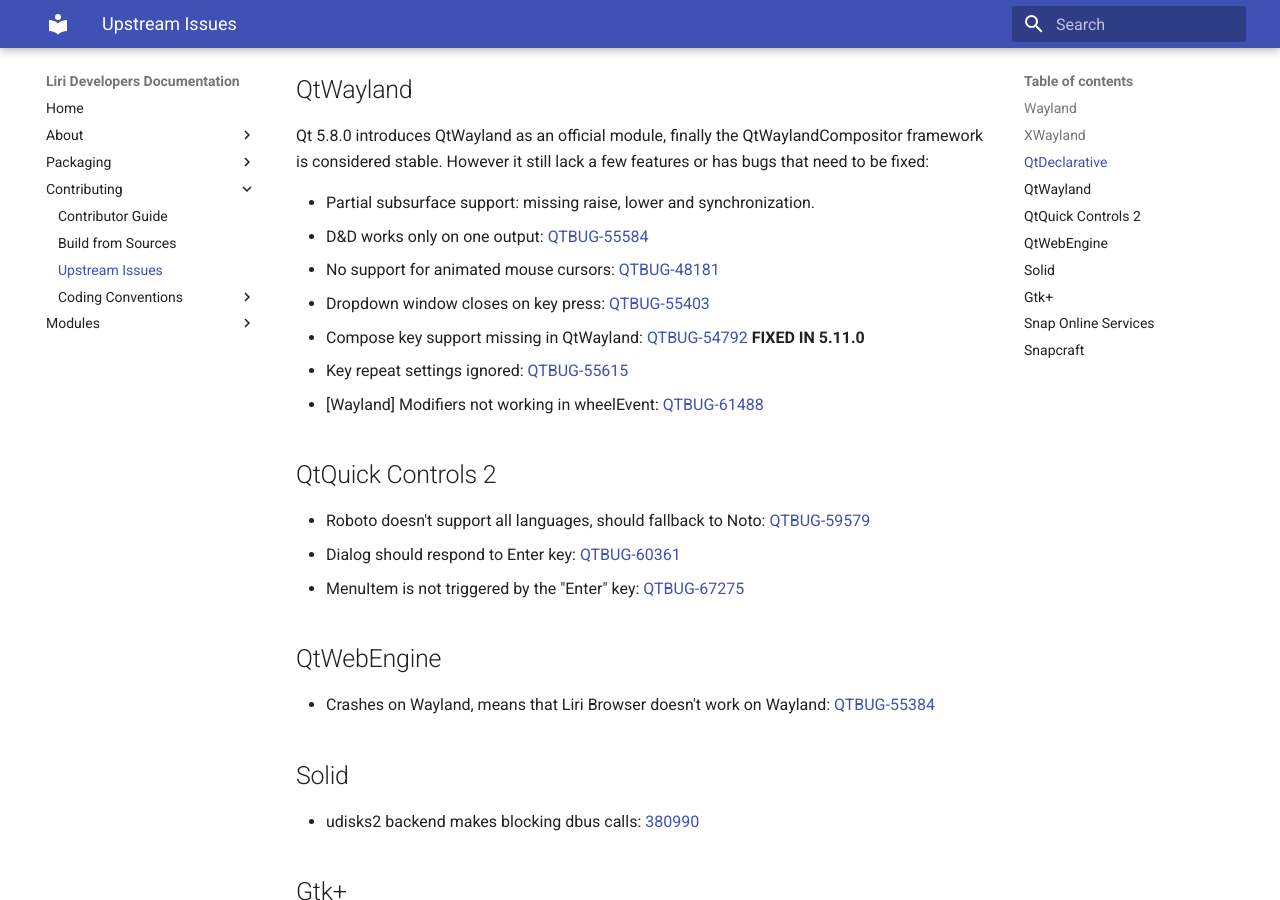
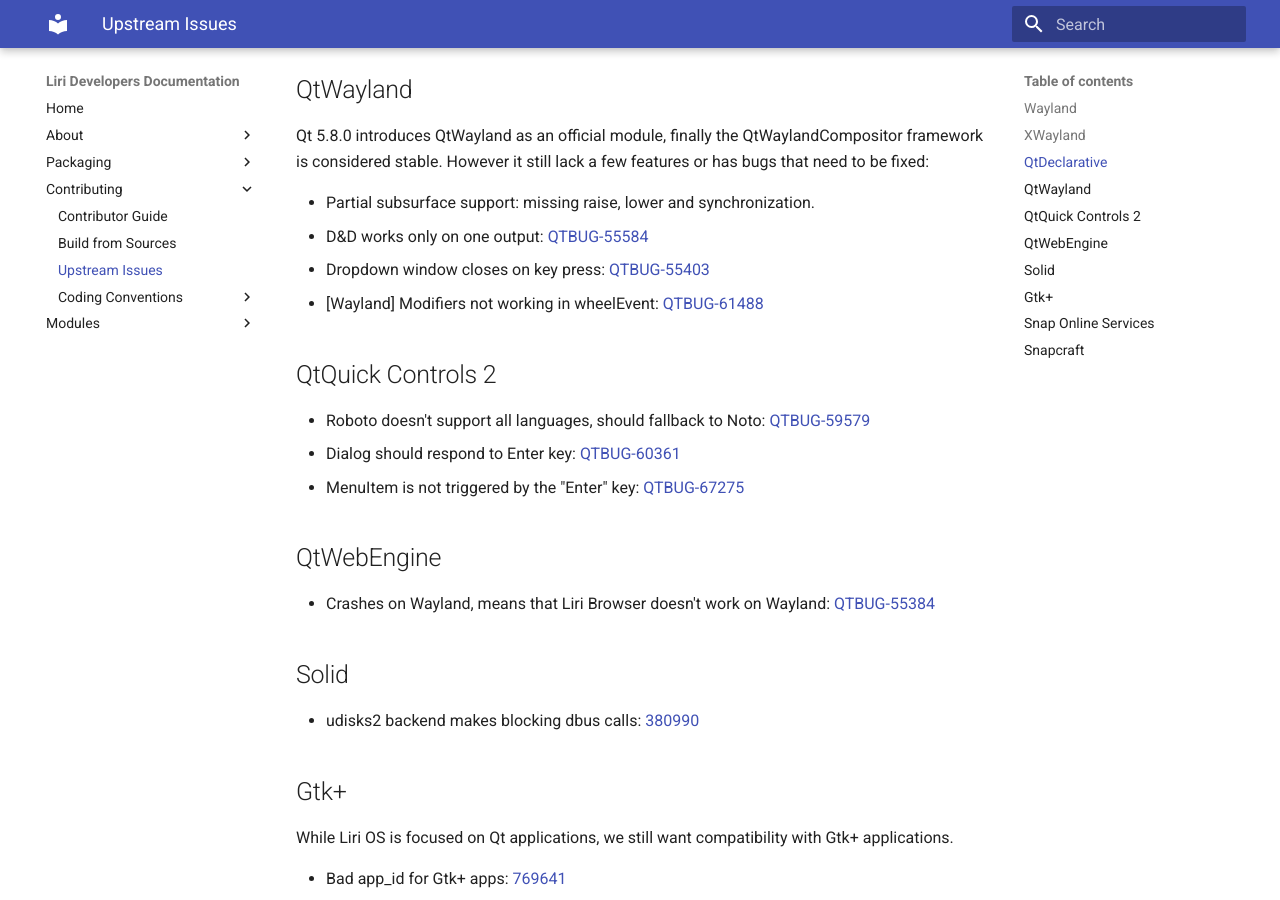
Before and after one commit to lirios/docs, an MkDocs documentation site: the page built from docs/contributing/upstream-issues.md, in a window 1280 px wide and 900 px high, scrolled down 1025 px. Built offline with MkDocs 1.6.1 and Material for MkDocs 9.7.7, drawn with Linux system fonts in a browser that asks for light colours; old or Windows-style settings are respelled for this version of MkDocs.

Commit message:
Remove resolved issues

```diff
--- a/docs/contributing/upstream-issues.md
+++ b/docs/contributing/upstream-issues.md
@@ -39,10 +39,7 @@
 
 * Partial subsurface support: missing raise, lower and synchronization.
 * D&D works only on one output: [QTBUG-55584](https://bugreports.qt.io/browse/QTBUG-55584)
-* No support for animated mouse cursors: [QTBUG-48181](http://bugreports.qt.io/browse/QTBUG-48181)
 * Dropdown window closes on key press: [QTBUG-55403](https://bugreports.qt.io/browse/QTBUG-55403)
-* Compose key support missing in QtWayland: [QTBUG-54792](https://bugreports.qt.io/browse/QTBUG-54792) **FIXED IN 5.11.0**
-* Key repeat settings ignored: [QTBUG-55615](https://bugreports.qt.io/browse/QTBUG-55615)
 * [Wayland] Modifiers not working in wheelEvent: [QTBUG-61488](https://bugreports.qt.io/browse/QTBUG-61488)
 
 ## QtQuick Controls 2
```
